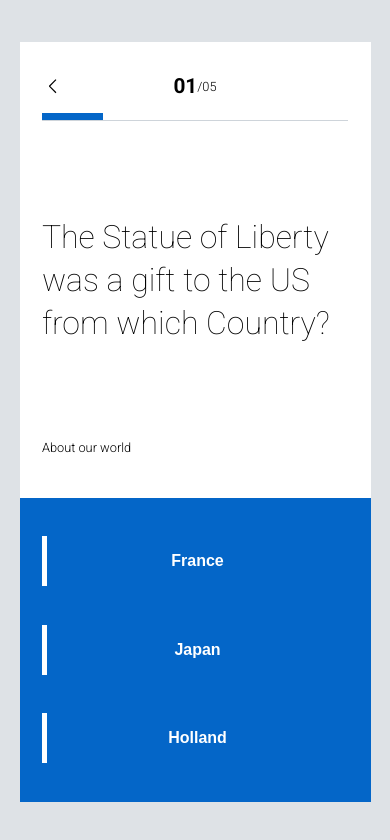
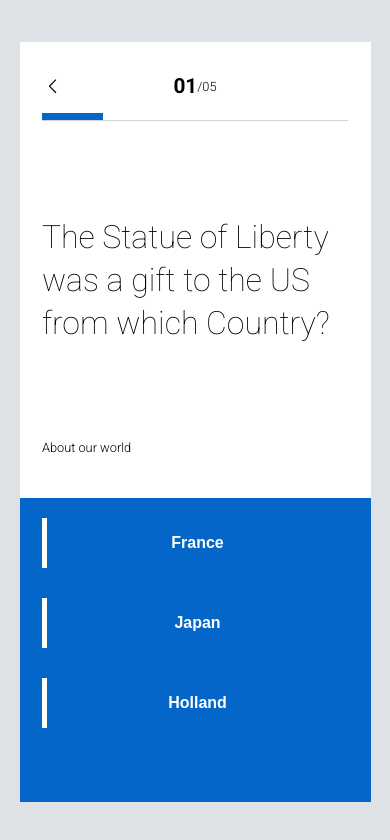
Before and after one commit to BasicallyMe/saffron-interactive-assessment, a React app: page / in a window 390 px wide. Built offline with nearby package versions, Linux system fonts and the light colour scheme.

Commit message:
added cross-browser compatibility for the option buttons

```diff
--- a/public/scss/Questions.scss
+++ b/public/scss/Questions.scss
@@ -86,11 +86,13 @@ $theme-color: #0466c8;
         display: flex;
         flex-direction: column;
         align-items: center;
-        justify-content: space-evenly;
+
 
         button {
             width: 100%;
             height: 50px;
+            margin-top: 10px;
+            margin-bottom: 10px;
             background-color: transparent;
             border: none;
             border-left: solid 5px white;
@@ -106,6 +108,12 @@ $theme-color: #0466c8;
 
     #container {
         width: 90%;
+
+        #bottom {
+            button {
+                margin-top: 20px;
+            }
+        }
     }
 
 }
--- a/public/scss/Result.scss
+++ b/public/scss/Result.scss
@@ -61,8 +61,8 @@ $background-color: #f2e9e4;
 @media screen and (max-width: 483px) {
 
   #result {
-    width: 100%;
-    height: 100%;
+    width: 100vw;
+    height: 100vh;
   }
 
 }
```
Also changed, not shown: 2 other files.
